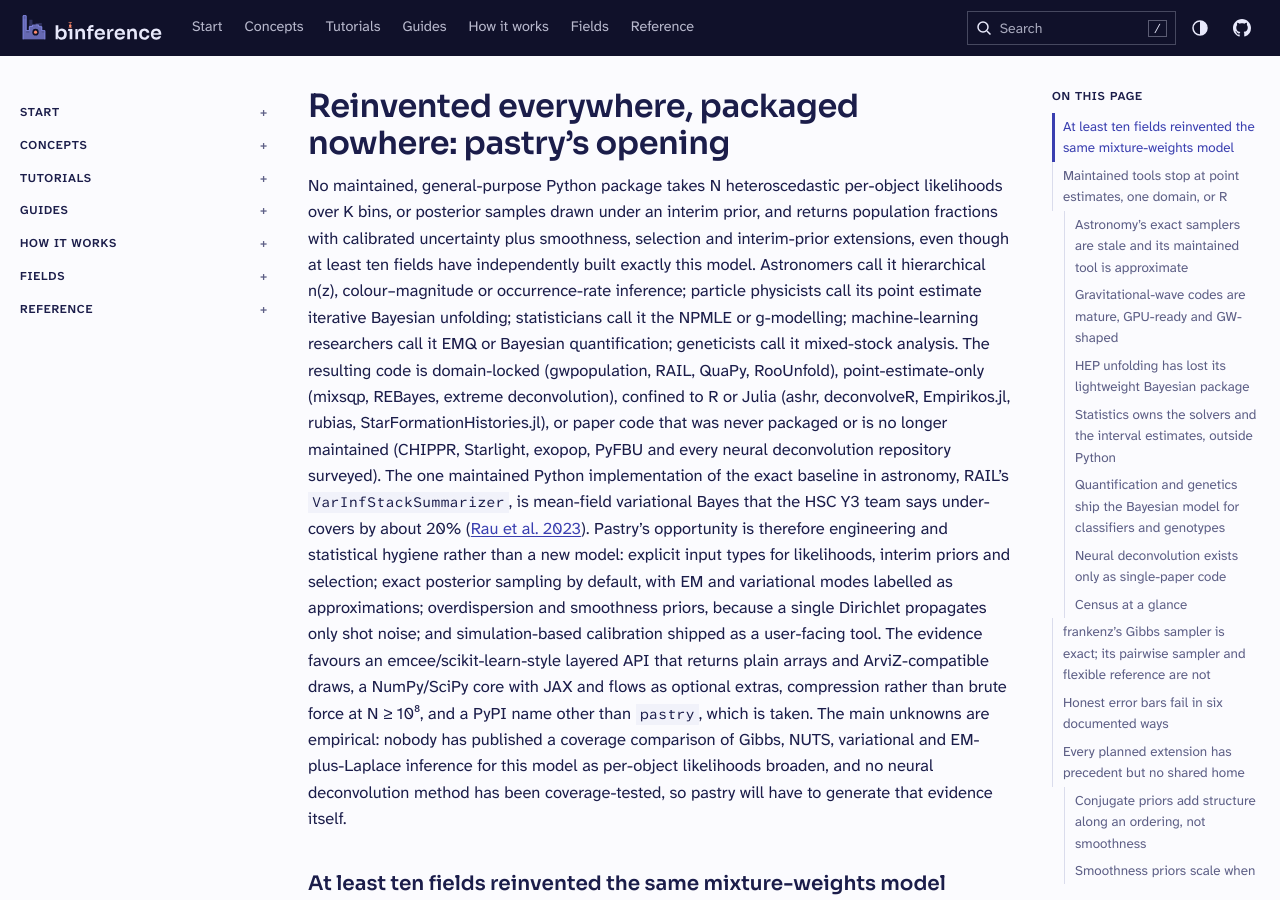
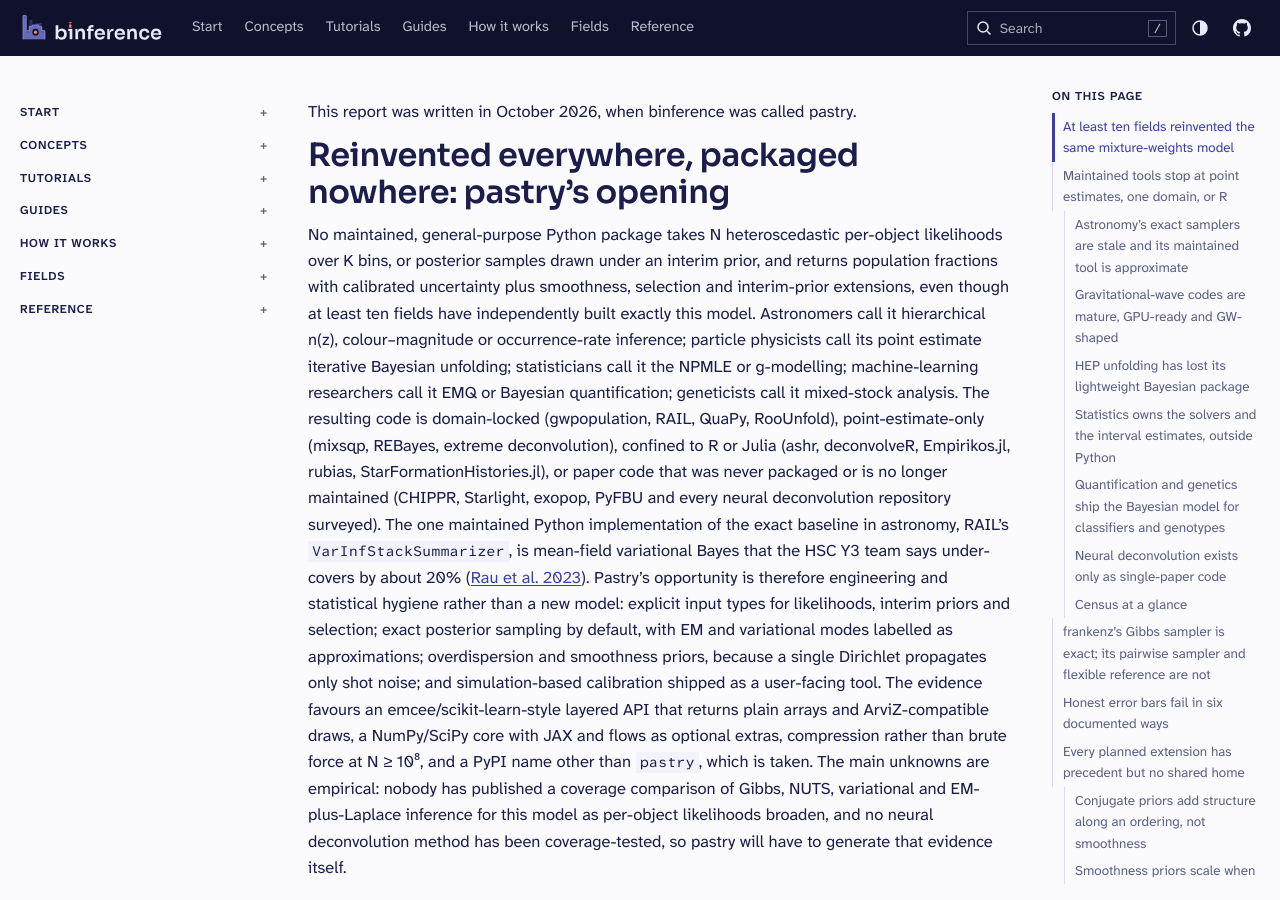
Before and after one commit to joshspeagle/binference, a Sphinx documentation site: the page built from docs/design/landscape.md, in a window 1280 px wide and 900 px high. Built offline with Sphinx 7.4.7, drawn with Linux system fonts in a browser that asks for light colours.

Commit message:
Say the landscape report predates the rename
Co-Authored-By: Claude Opus 5.5 <noreply@anthropic.com>
Claude-Session: https://claude.ai/code/session_01De68Qguk82R9FGTNQYmYnz

````diff
--- a/docs/design/landscape.md
+++ b/docs/design/landscape.md
@@ -1,2 +1,4 @@
+This report was written in October 2026, when binference was called pastry.
+
 ```{include} ../../reports/Population inference software landscape.md
 ```
````
